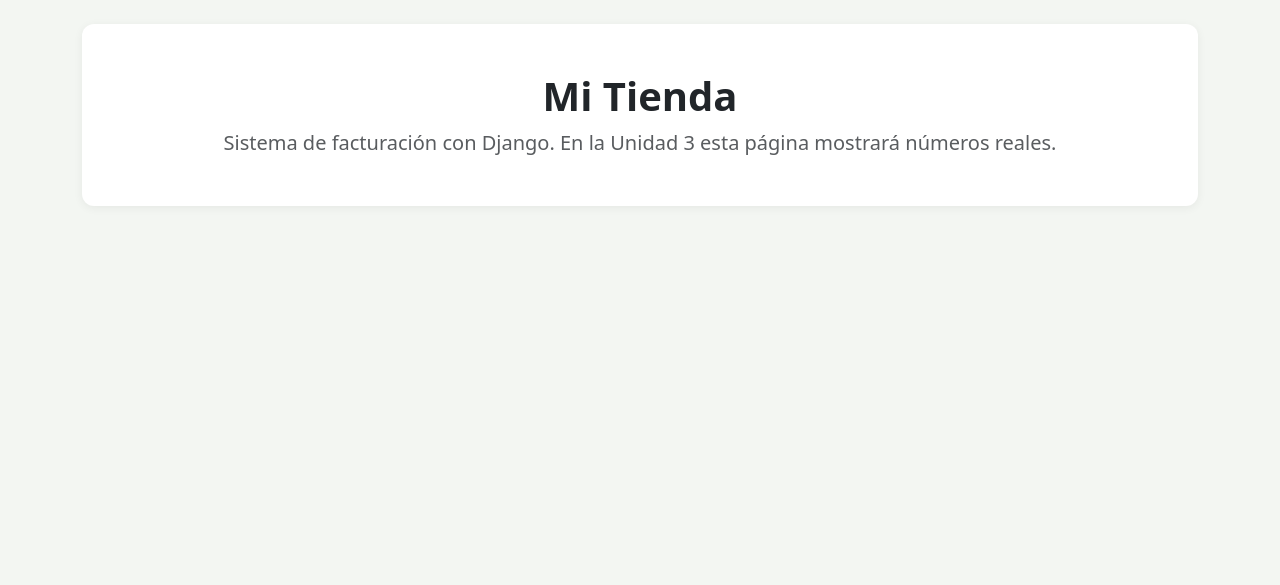
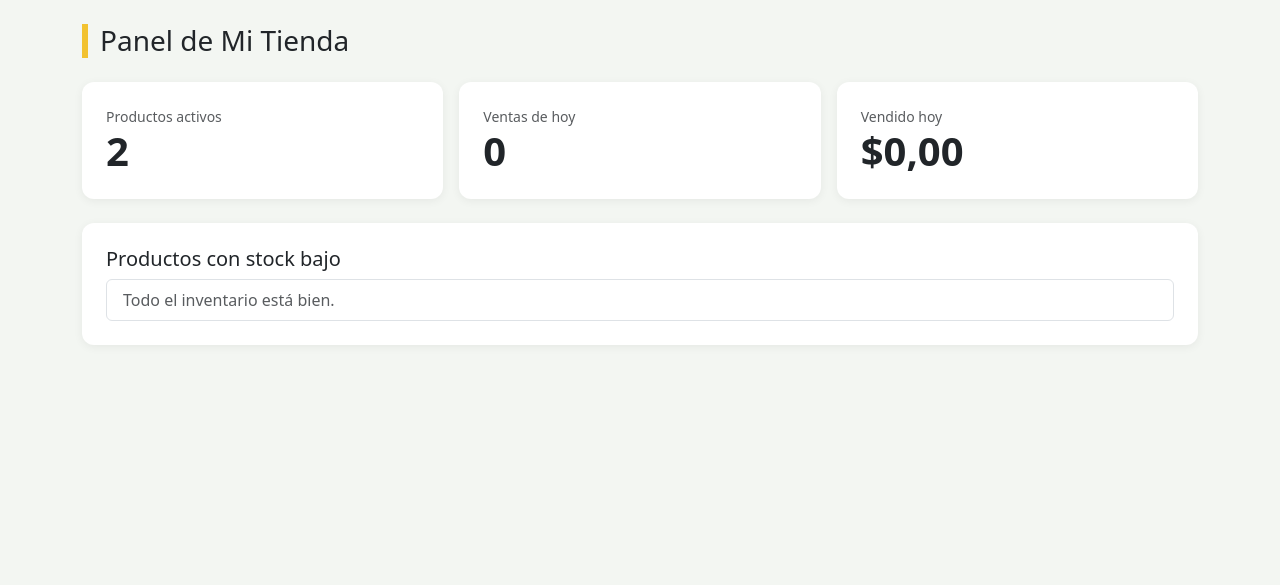
Before and after one commit to danielvera69/proy_mi_tienda, a Django app: page / in a window 1280 px wide. Shown: the part 56-641 px from the top of the page. Run offline with Django 5.2, Linux system fonts and the light colour scheme; data comes from the database, SQL or seed files in the repository; both versions use the stored data as it was after the commit; data that the repository does not hold is empty.

Commit message:
productos

```diff
--- a/facturacion/urls.py
+++ b/facturacion/urls.py
@@ -4,10 +4,13 @@ from . import views                        # Las vistas de ESTA app (facturacion
 app_name = "facturacion"                   # "Apellido" de las URLs de esta app. En templates: 'facturacion:marca_lista'
 
 urlpatterns = [
+    # ---------- MARCAS: funciones (VBF) ----------
     path("marcas/", views.marca_lista, name="marca_lista"),   # /facturacion/marcas/ → vista marca_lista
     # En los pasos siguientes agregarás aquí crear, editar y eliminar
     path("marcas/crear/", views.marca_crear, name="marca_crear"),   # /facturacion/marcas/crear/
        # <int:pk> captura el número de la URL y se lo pasa a la vista como parámetro pk
     path("marcas/editar/<int:pk>/", views.marca_editar, name="marca_editar"),
     path("marcas/eliminar/<int:pk>/", views.marca_eliminar, name="marca_eliminar"),
+    # ---------- PRODUCTOS: clases (VBC) ----------
+    path("productos/", views.ProductoListView.as_view(), name="producto_lista"),
 ]
--- a/mi_tienda/urls.py
+++ b/mi_tienda/urls.py
@@ -20,9 +20,7 @@ from . import views
 
 urlpatterns = [
     path('admin/', admin.site.urls),
-    path("", views.home, name="home"),                 # "" = la página principal: http://127.0.0.1:8000/
-    path("saludo/", views.saludo, name="saludo"),      # http://127.0.0.1:8000/saludo/
-    path("info/", views.info_peticion, name="info"),   # http://127.0.0.1:8000/info/
+    path("", views.InicioView.as_view(), name="home"),          # VBC: .as_view() convierte la clase en vista
     # ---------- AUTENTICACIÓN: funciones (VBF) ----------
     path("login/", views.ingresar, name="login"),
     path("logout/", views.salir, name="logout"),
--- a/mi_tienda/views.py
+++ b/mi_tienda/views.py
@@ -1,10 +1,15 @@
-from django.http import HttpResponse, JsonResponse   # Importamos dos tipos de respuesta
-from django.contrib import messages
+from django.contrib import messages                                  # mensajes
 from django.contrib.auth import login, logout                      # abrir y cerrar sesión
 from django.contrib.auth.forms import AuthenticationForm, UserCreationForm
+from django.db.models import Sum                                   # SUM() de SQL
 from django.shortcuts import render, redirect
-from django.utils.http import url_has_allowed_host_and_scheme      # revisa que "next" sea de nuestro sitio
-from django.views.decorators.http import require_POST              # solo deja pasar POST
+from django.utils import timezone
+from django.utils.http import url_has_allowed_host_and_scheme
+from django.views.decorators.http import require_POST
+from django.views.generic import TemplateView                      # NUEVO: VBC que muestra un template
+
+from facturacion.models import Producto, Venta                     # NUEVO: para los números del inicio
+
 
 
 # ---------------------------------------------------------------
@@ -52,6 +57,22 @@ def home(request):
     print("metodo que viaja=",request.method)
     return render(request, "home.html", contexto)      # Junta home.html + contexto y responde
 
+# =====================================================================
+# INICIO · tu primera Vista Basada en Clases
+# =====================================================================
+class InicioView(TemplateView):                    # TemplateView: "muestra un template con datos"
+    template_name = "home.html"                    # ATRIBUTO: ¿qué HTML?
+
+    def get_context_data(self, **kwargs):          # MÉTODO: ¿qué datos recibe el HTML?
+        contexto = super().get_context_data(**kwargs)   # 1. lo que TemplateView ya prepara
+        hoy = timezone.localdate()                      # 2. la fecha de hoy en Ecuador
+        ventas_hoy = Venta.objects.filter(fecha_hora__date=hoy)
+        contexto["total_productos"] = Producto.objects.filter(activo=True).count()
+        contexto["ventas_hoy"] = ventas_hoy.count()
+        contexto["vendido_hoy"] = ventas_hoy.aggregate(suma=Sum("total"))["suma"] or 0   # SUM(total)
+        contexto["stock_bajo"] = Producto.objects.filter(activo=True, stock__lt=5)        # menos de 5 unidades
+        return contexto                                 # 3. entregamos todo
+
 
 # =====================================================================
 # AUTENTICACIÓN · se queda en funciones (VBF), como en la guía anterior
--- a/templates/base.html
+++ b/templates/base.html
@@ -20,7 +20,7 @@
                     <li class="nav-item"><a class="nav-link" href="{% url 'home' %}">Inicio</a></li>
                     {% if user.is_authenticated %}
                         {# Unidad 4 y 5: descomenta cada enlace cuando exista su URL #}
-                        {# <li class="nav-item"><a class="nav-link" href="{% url 'facturacion:producto_lista' %}">Productos</a></li> #}
+                        <li class="nav-item"><a class="nav-link" href="{% url 'facturacion:producto_lista' %}">Productos</a></li>
                         {# <li class="nav-item"><a class="nav-link" href="{% url 'facturacion:venta_lista' %}">Ventas</a></li> #}
                         {# TAREA: Marcas, Categorías, Clientes, Proveedores y Compras #}
                     {% endif %}
--- a/templates/home.html
+++ b/templates/home.html
@@ -1,8 +1,34 @@
 {% extends "base.html" %}
 {% block titulo %}Inicio{% endblock %}
+
 {% block contenido %}
-<div class="tarjeta p-5 text-center">
-    <h1 class="display-6 fw-bold">Mi Tienda</h1>
-    <p class="lead text-muted mb-0">Sistema de facturación con Django. En la Unidad 3 esta página mostrará números reales.</p>
+<h1 class="h3 titulo-pagina mb-4">Panel de Mi Tienda</h1>
+
+<div class="row g-3 mb-4">                      {# 3 tarjetas con los números que calculó get_context_data #}
+    <div class="col-md-4"><div class="tarjeta">
+        <div class="text-muted small">Productos activos</div>
+        <div class="display-6 fw-bold">{{ total_productos }}</div>
+    </div></div>
+    <div class="col-md-4"><div class="tarjeta">
+        <div class="text-muted small">Ventas de hoy</div>
+        <div class="display-6 fw-bold">{{ ventas_hoy }}</div>
+    </div></div>
+    <div class="col-md-4"><div class="tarjeta">
+        <div class="text-muted small">Vendido hoy</div>
+        <div class="display-6 fw-bold">${{ vendido_hoy|floatformat:2 }}</div>
+    </div></div>
+</div>
+
+<div class="tarjeta">
+    <h2 class="h5">Productos con stock bajo</h2>
+    <ul class="list-group">
+        {% for producto in stock_bajo %}
+            <li class="list-group-item d-flex justify-content-between">
+                {{ producto.nombre }} <span class="badge bg-danger">{{ producto.stock }}</span>
+            </li>
+        {% empty %}
+            <li class="list-group-item text-muted">Todo el inventario está bien.</li>
+        {% endfor %}
+    </ul>
 </div>
 {% endblock %}
```
Also changed, not shown: facturacion/forms.py (+36 -3 lines), facturacion/mixins.py (added, +12 -0 lines), facturacion/templates/facturacion/producto_lista.html (added, +71 -0 lines), facturacion/views.py (+17 -5 lines), media/productos/WhatsApp_Image_2026-08-21_at_09.48.17.jpeg (added), venta_compra.sqlite3.
